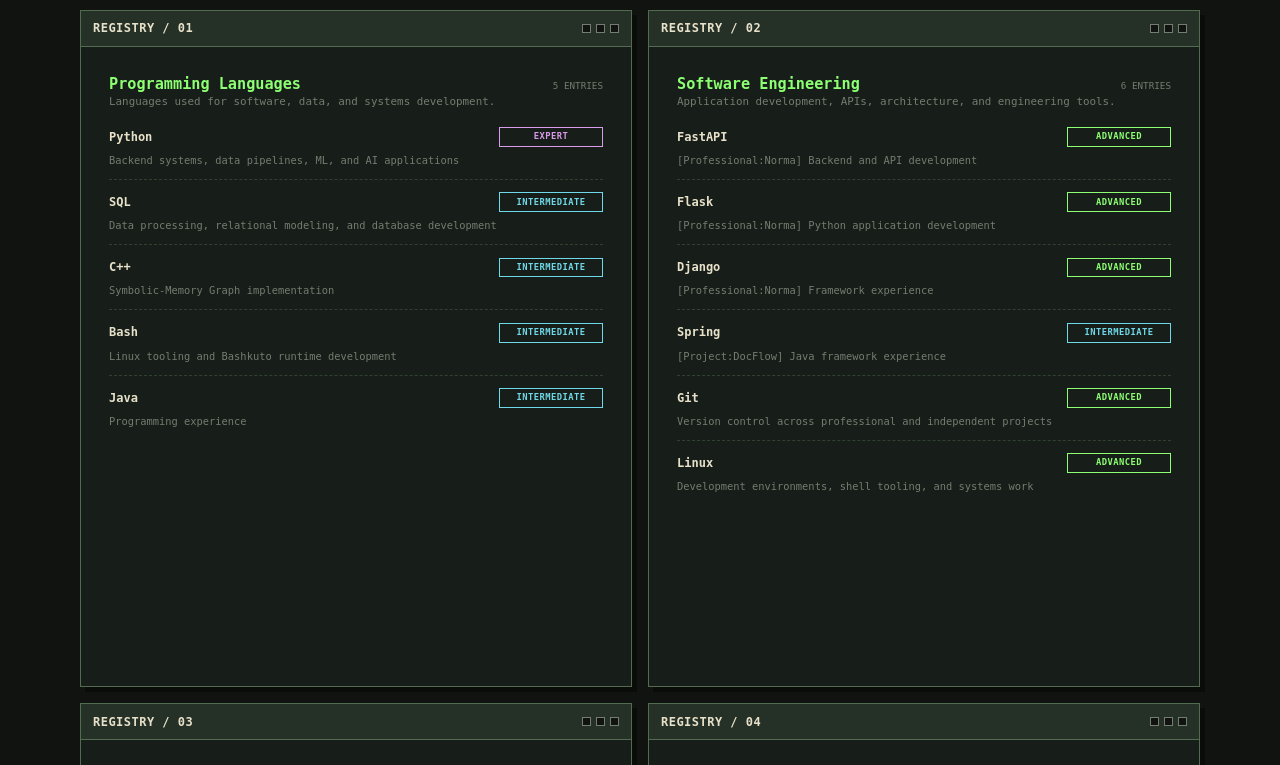
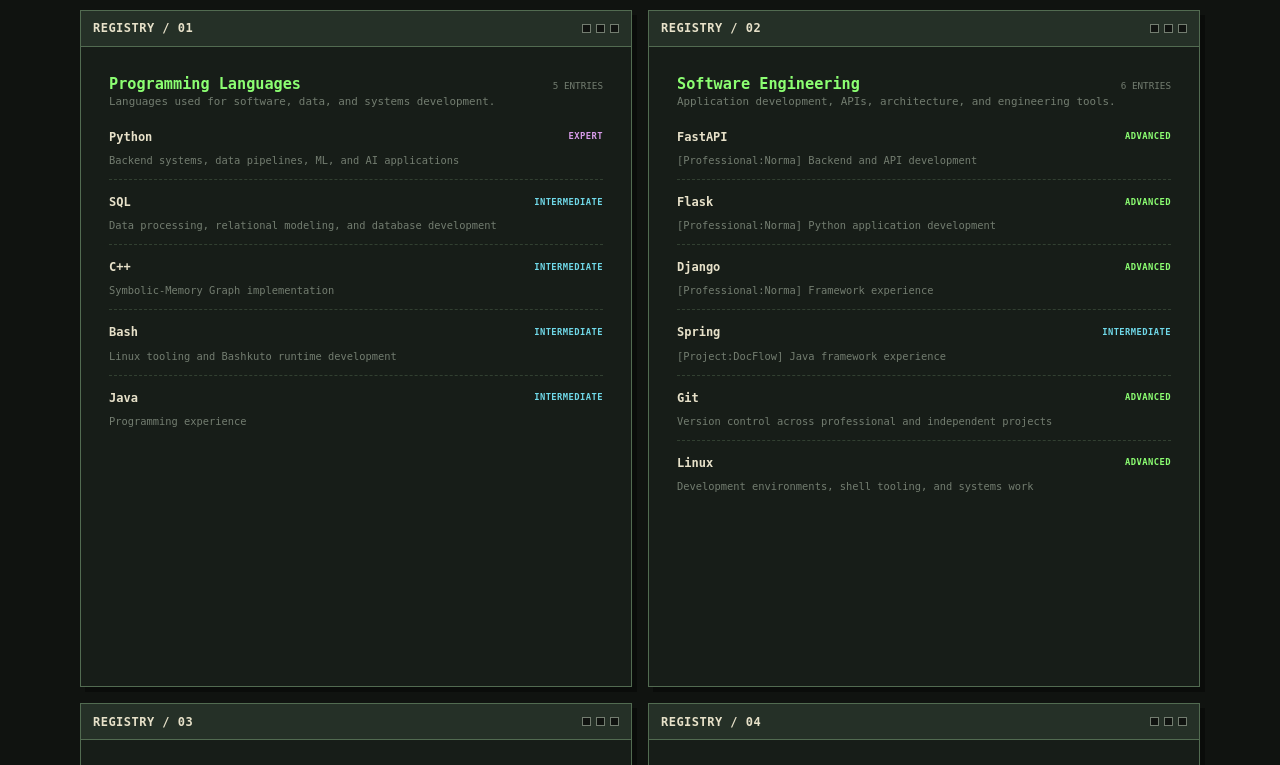
Before and after one commit to KadriSof/retro-portfolio, an Astro site: page / in a window 1280 px wide. Shown: the part 9040-9805 px from the top of the page. Built offline with nearby package versions, Linux system fonts and the light colour scheme; Astro itself is replaced by a stand-in of ours.

Commit message:
fix: removed skills tag borders

```diff
--- a/src/styles/components.css
+++ b/src/styles/components.css
@@ -1512,11 +1512,9 @@
 
 .skill-level-tag {
   display: inline-flex;
-  flex: 0 0 6.5rem;
-  align-items: center;
-  justify-content: center;
-  padding: 0.2rem 0.45rem;
-  border: 1px solid currentColor;
+  align-items: center;
+  margin-left: auto;
+  text-align: right;
   font-size: 0.55rem;
   font-weight: 700;
   letter-spacing: 0.05em;
```
